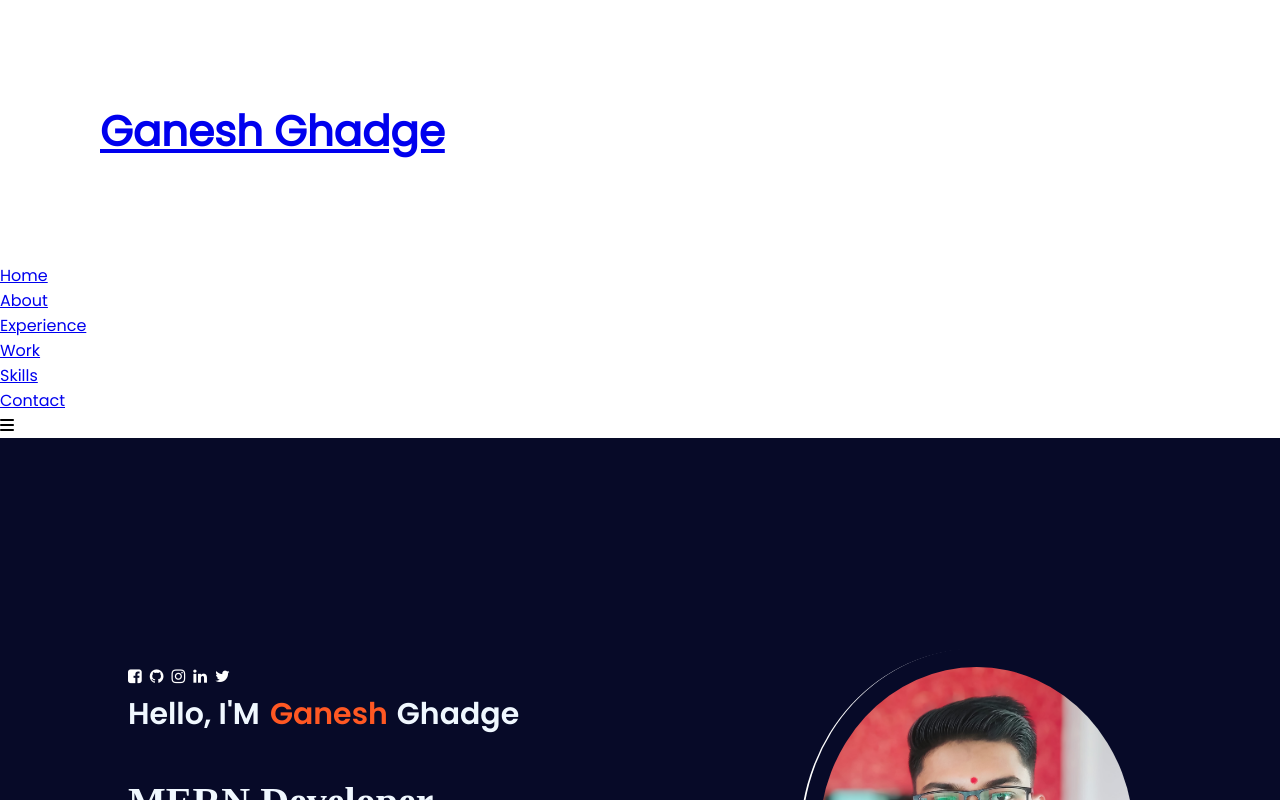
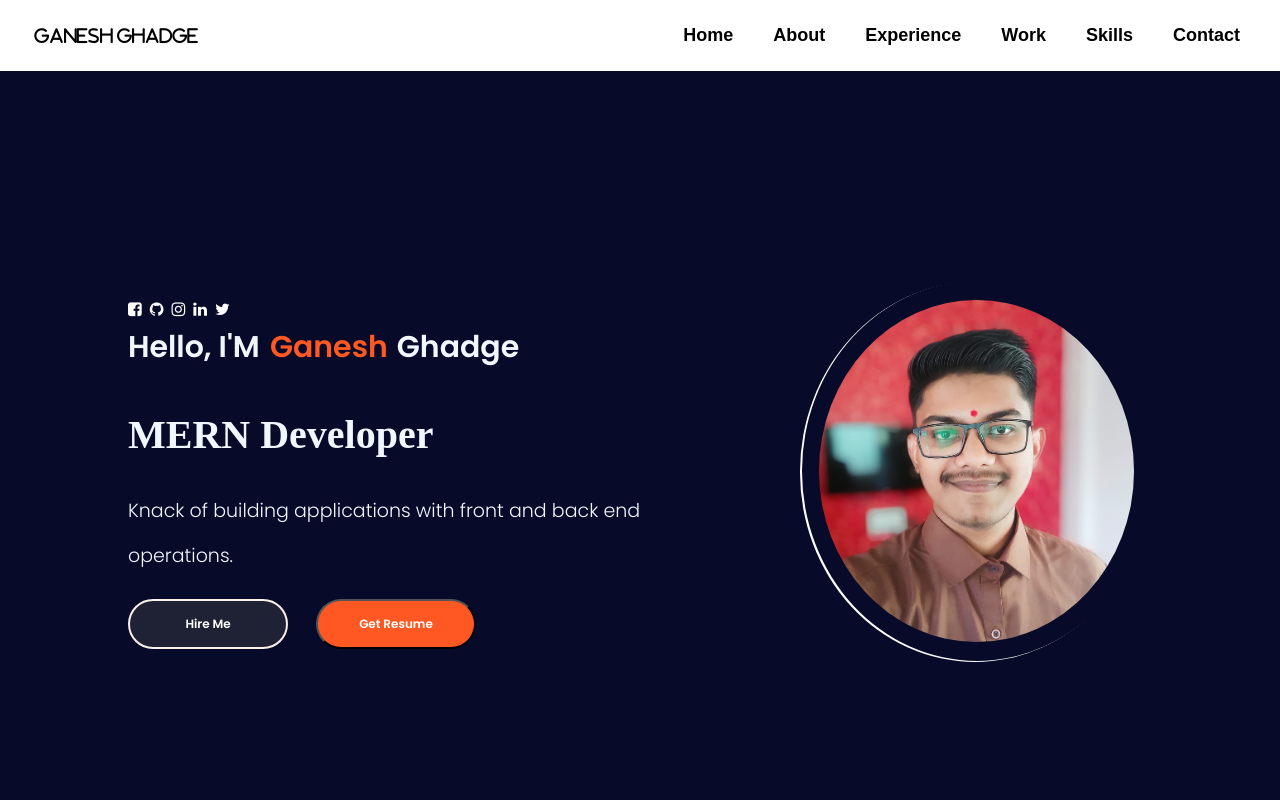
Before and after one commit to ganraj21/Portfolio-Web-Application, a React (Create React App) app: page / in a window 1280 px wide. Shown: the top 800 px of the page. Built offline with nearby package versions, Linux system fonts and the light colour scheme.

Commit message:
navigation bar code change

```diff
--- a/src/components/Navbar.css
+++ b/src/components/Navbar.css
@@ -9,68 +9,91 @@ body {
   margin: 1rem;
   text-align: center;
 }
-.nav {
-  background-color: #fff;
+.nav-container {
   display: flex;
-  align-items: stretch;
-  padding: 0 1rem;
   flex-direction: row;
   align-content: center;
   justify-content: space-between;
-  width: 100%;
-  height: 82px;
+  align-items: center;
+  box-shadow: 0px 1px 6px 0px #6d6c6c;
+  z-index: 100;
+  height: 71px;
 }
-.site-title {
-  font-size: 2rem;
+
+.logo {
+  display: flex;
+  width: 232px;
+  justify-content: space-evenly;
+  align-items: center;
 }
-#navbar {
+.logo a {
+  text-decoration: none;
+  font-size: 18px;
+  color: black;
+  font-family: "FontAwesome";
+  font-weight: 600;
+}
+.logo img {
+  width: 30px;
+  height: 30px;
+}
+.links {
   display: flex;
   align-items: center;
+  margin: 0px 20px 0px 15px;
+  align-content: center;
   justify-content: center;
-  margin: 0px;
 }
-#navbar li {
-  list-style: none;
-  padding: 0 20px;
-  position: relative;
-}
-#navbar li a {
-  text-decoration: none;
-  font-size: 1.3rem;
-  font-weight: 600;
-  color: rgb(13, 13, 13);
-  transition: 0.3s ease-in-out;
-}
-#navbar li a:hover,
-#navbar li a.active {
-  color: #17cf97;
-}
-
-#navbar li a:hover::after,
-#navbar li a.active::after {
-  content: "";
-  width: 30%;
-  height: 2px;
-  background: #17cf97;
-  position: absolute;
-  bottom: -4px;
-  left: 20px;
-}
-
-#navbar li a.active {
-  color: #17cf97;
-}
-.hamburger-menu {
-  display: none;
-  width: 30px;
+.MenuItems {
+  margin: 10px 20px;
+  font-size: 18px;
+  line-height: 39px;
+  text-align: left;
+  width: 100%;
+  display: flex;
   align-items: center;
   justify-content: center;
   align-content: center;
 }
-#mobile i {
-  color: rgb(0, 0, 0);
+.MenuItems a {
+  text-decoration: none;
+  font-family: sans-serif;
+  font-weight: 600;
+  color: black;
 }
 
+.active_links {
+  position: absolute;
+  height: 512px;
+  width: 100%;
+  top: 72px;
+  display: flex;
+  flex-direction: column;
+  justify-content: center;
+  align-items: center;
+  align-content: center;
+  background: #2c2c2c;
+  z-index: 71;
+}
+.toggle_menu_icons {
+  display: none;
+}
+@media screen and (max-width: 780px) {
+  .links {
+    display: none;
+  }
+  .MenuItems a {
+    color: #fff;
+  }
+  .toggle_menu_icons {
+    display: flex;
+    height: 50px;
+    margin-right: 15px;
+    align-items: center;
+    justify-content: center;
+    align-content: center;
+  }
+}
 @media screen and (max-width: 820px) {
   .your_links {
     display: none;
--- a/src/components/Navbar.jsx
+++ b/src/components/Navbar.jsx
@@ -17,10 +17,9 @@ const Navbar = () => {
     <>
       <div className="nav-container">
         <div className="logo">
-          <Link to="/" className="site-title">
-            <h2>Ganesh Ghadge</h2>
+          <Link to="/">
+            <h4> Ganesh Ghadge</h4>
           </Link>
-        </div>
         </div>
         <div className={isActive ? "active_links" : "links"}>
           <div className="MenuItems">
@@ -60,6 +59,7 @@ const Navbar = () => {
         <div className="toggle_menu_icons" onClick={handleClick}>
           <i className={isActive ? "fas fa-times" : "fas fa-bars"}></i>
         </div>
+      </div>
     </>
   );
 };
```
Lines whose indentation alone changed are shown as unchanged.
